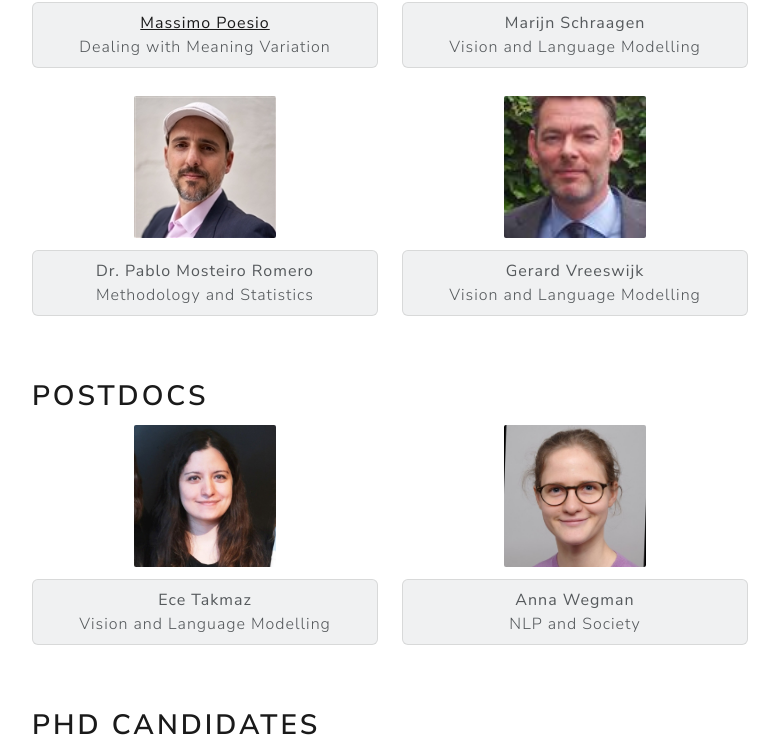
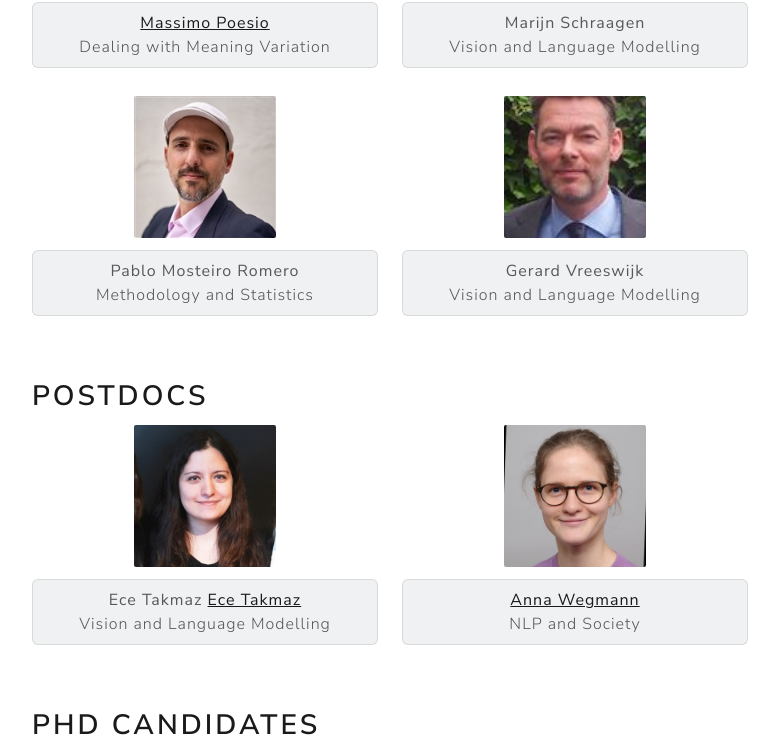
Before and after one commit to thaoanhdang/uu-nlp.github.io, a Jekyll site: the page built from people.md, in a window 1280 px wide and 900 px high, scrolled down 684 px, cut to the strip 0-747 px from the top of the window. Shown: the whole strip, without its empty margins (250-1029 px from the left). Built offline with Jekyll 4.4.1, drawn with Linux system fonts in a browser that asks for light colours.

Commit message:
Update people.md

```diff
--- a/people.md
+++ b/people.md
@@ -56,7 +56,7 @@ permalink: /people/
       <img src="{{ 'assets/images/pablo.jpg' | relative_url }}" class="img-thumbnail rounded"
            style="width: 150px; height: 150px; object-fit: cover;" alt="pablo">
       <div class="mt-2 p-2 rounded bg-light">
-        <strong>Dr. Pablo Mosteiro Romero</strong><br>
+        <strong>Pablo Mosteiro Romero</strong><br>
         Methodology and Statistics
       </div>
     </div>
@@ -78,7 +78,9 @@ permalink: /people/
       <img src="{{ 'assets/images/ece.jpg' | relative_url }}" class="img-thumbnail rounded"
            style="width: 150px; height: 150px; object-fit: cover;" alt="ece">
       <div class="mt-2 p-2 rounded bg-light">
-        <strong>Ece Takmaz</strong><br>
+        <strong>Ece Takmaz
+          <a href="https://ecekt.github.io/" target="_blank">Ece Takmaz</a>
+        </strong><br>
         Vision and Language Modelling
       </div>
     </div>
@@ -86,7 +88,9 @@ permalink: /people/
       <img src="{{ 'assets/images/anna.jpg' | relative_url }}" class="img-thumbnail rounded"
            style="width: 150px; height: 150px; object-fit: cover;" alt="anna">
       <div class="mt-2 p-2 rounded bg-light">
-        <strong>Anna Wegman</strong><br>
+        <strong>
+          <a href="https://annawegmann.github.io/" target="_blank">Anna Wegmann</a>
+        </strong><br>
         NLP and Society
       </div>
     </div>
```
